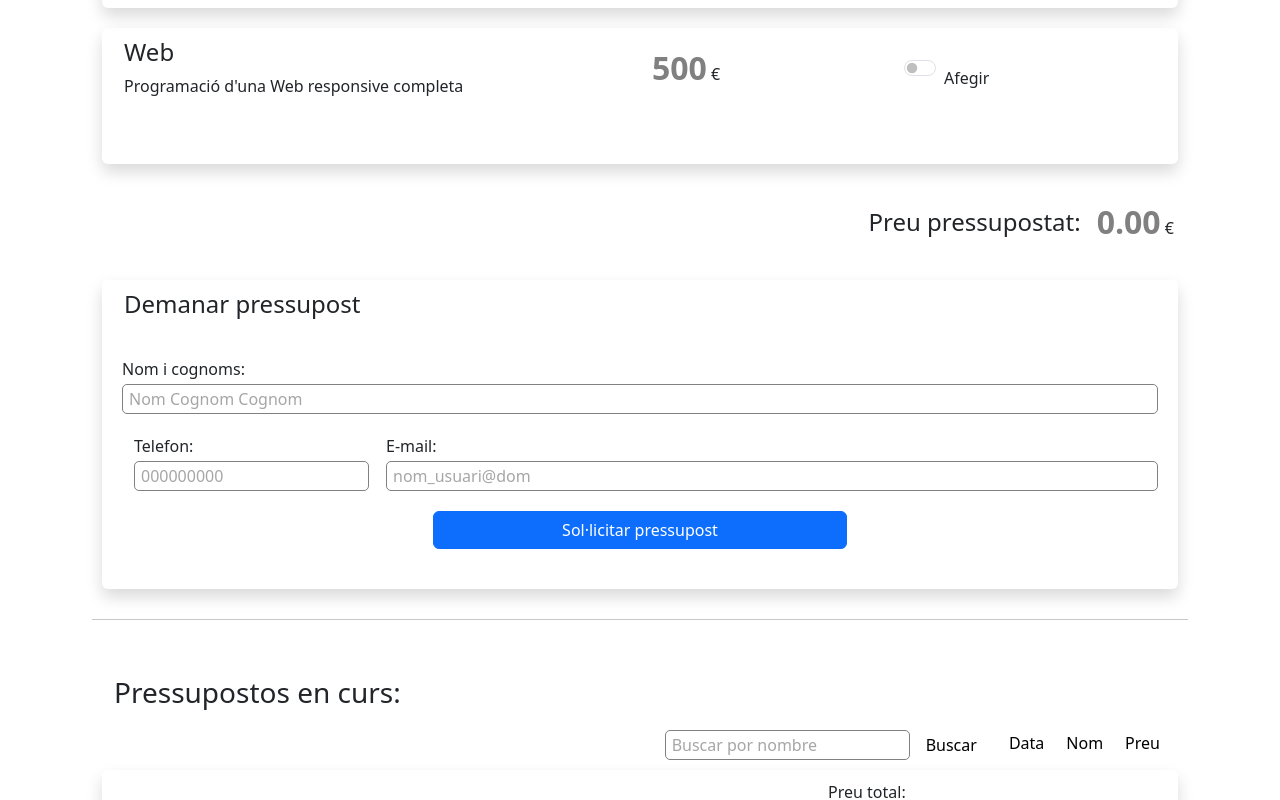
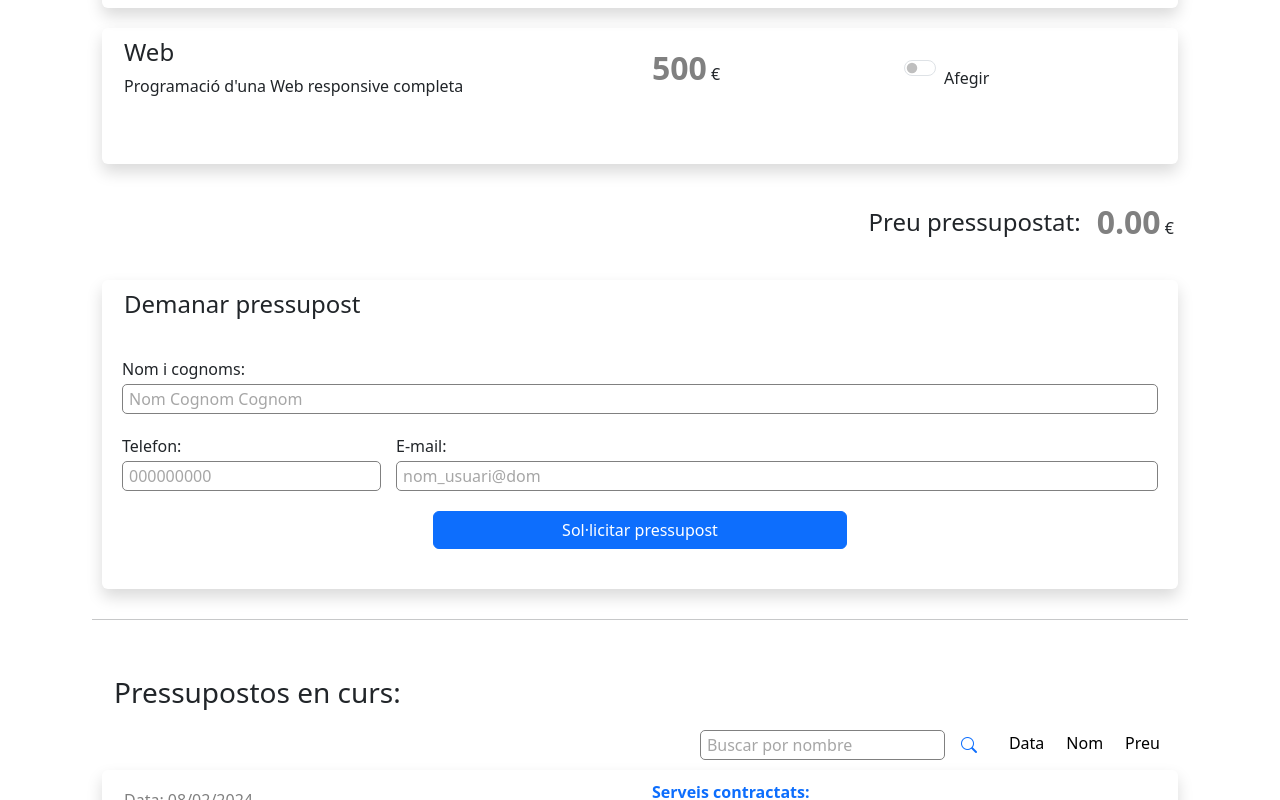
Before and after one commit to jc-alvarez-fdez/sprint_06, an Angular app: page / in a window 1280 px wide. Both pictures are taken after a click on the button "Sol·licitar pressupost". Shown: the part 344-1144 px from the top of the page. Built offline with nearby package versions, Linux system fonts and the light colour scheme.

Commit message:
estilos listado pptos

```diff
--- a/src/app/components/home/home.component.scss
+++ b/src/app/components/home/home.component.scss
@@ -34,9 +34,15 @@ input{
     .tel {
       padding: 0;
 
-      .col:first-of-type {
+
+      .div {
         padding: 0;
         margin-right: 5px;
+      }
+
+      .col-3 {
+        padding: 0;
+        margin-right: 10px;
       }
 
       .col:last-of-type {
@@ -55,38 +61,8 @@ input{
       margin: 10px auto;
       width: 40%;
     }
-/*         .col:nth-of-type(1) {
-        background-color: aqua;
-        flex-grow: 8;
-      }
-      .col:nth-of-type(2){
-        flex-grow: 1;
-      }
-      .col:nth-of-type(32){
-        flex-grow: 1;
-      }
- */
-}
+  }
 
-/*   .row {
-    width: 100%;
-    margin: 05px auto;
-  } */
-
-/*   .row:last-of-type {
-   background-color: aqua;
-      .col {
-        padding: 0;
-      }
-      input#tel {
-        width: 15%;
-        margin-right: 25px;
-      }
-      input#email {
-        width: auto;
-        margin-right: 0;
-    }
-  }*/
 
   label {
     margin: 10px 10px 3px 0;
--- a/src/app/components/list-pptos/list-pptos.component.html
+++ b/src/app/components/list-pptos/list-pptos.component.html
@@ -4,7 +4,7 @@
   <nav>
     <div>
       <input type="text" [(ngModel)]="searchTerm" placeholder="Buscar por nombre">
-      <button (click)="filterByName()">Buscar</button>
+      <button (click)="filterByName()"><i class="bi bi-search"></i></button>
 
     </div>
 
@@ -33,7 +33,7 @@
   @for(ppto of pptosDemanats; track ppto.nom) {
 
     <div class="row shadow rounded">
-      <div class="col-4">
+      <div class="col-6">
         <h5>{{ ppto.nom }}</h5>
         <p>{{ ppto.email }}</p>
         <p>{{ ppto.tel }}</p>
@@ -44,12 +44,12 @@
         <p><strong>Serveis contractats:</strong></p>
         <p *ngIf="ppto.seo">Seo</p>
         <p *ngIf="ppto.ads">Ads</p>
-        <p *ngIf="ppto.web">Web ({{ ppto.numPagines }} pàgines, {{ ppto.numIdiomes }} idiomes)</p>
+        <p *ngIf="ppto.web">Web<br>({{ ppto.numPagines }}&nbsp;pàgines, {{ ppto.numIdiomes }}&nbsp;idiomes)</p>
 
       </div>
-      <div class="col-4">
-        <p>Preu total:</p>
-        <p><span>{{ ppto.totPpto }}</span> €</p>
+      <div class="col-2">
+        <p>Preu total:<br>
+       <span>{{ ppto.totPpto }}</span> €</p>
       </div>
     </div>
   }
--- a/src/app/components/list-pptos/list-pptos.component.scss
+++ b/src/app/components/list-pptos/list-pptos.component.scss
@@ -5,7 +5,7 @@ padding: 0;
 .row {
   margin: 10px auto;
   padding: 10px;
-  align-items: center;
+  align-items: stretch;
 }
 }
 button {
@@ -25,6 +25,31 @@ button {
 
  }
 
- .blau {
+ .blau, i {
   color: var(--bs-blue);
  }
+
+h5 {
+  font-size: 1.12rem;
+  font-weight: 600;
+}
+ p {
+    margin-bottom: 0.2rem;
+    color:grey;
+ }
+strong {
+color: var(--bs-blue);
+}
+
+.col-2 {
+  text-align: center;
+    span {
+      font-size: 150%;
+      font-weight: 600;
+    }
+
+    p {
+      margin-top: 40%;
+      line-height: 1.4em;
+    }
+  }
```
